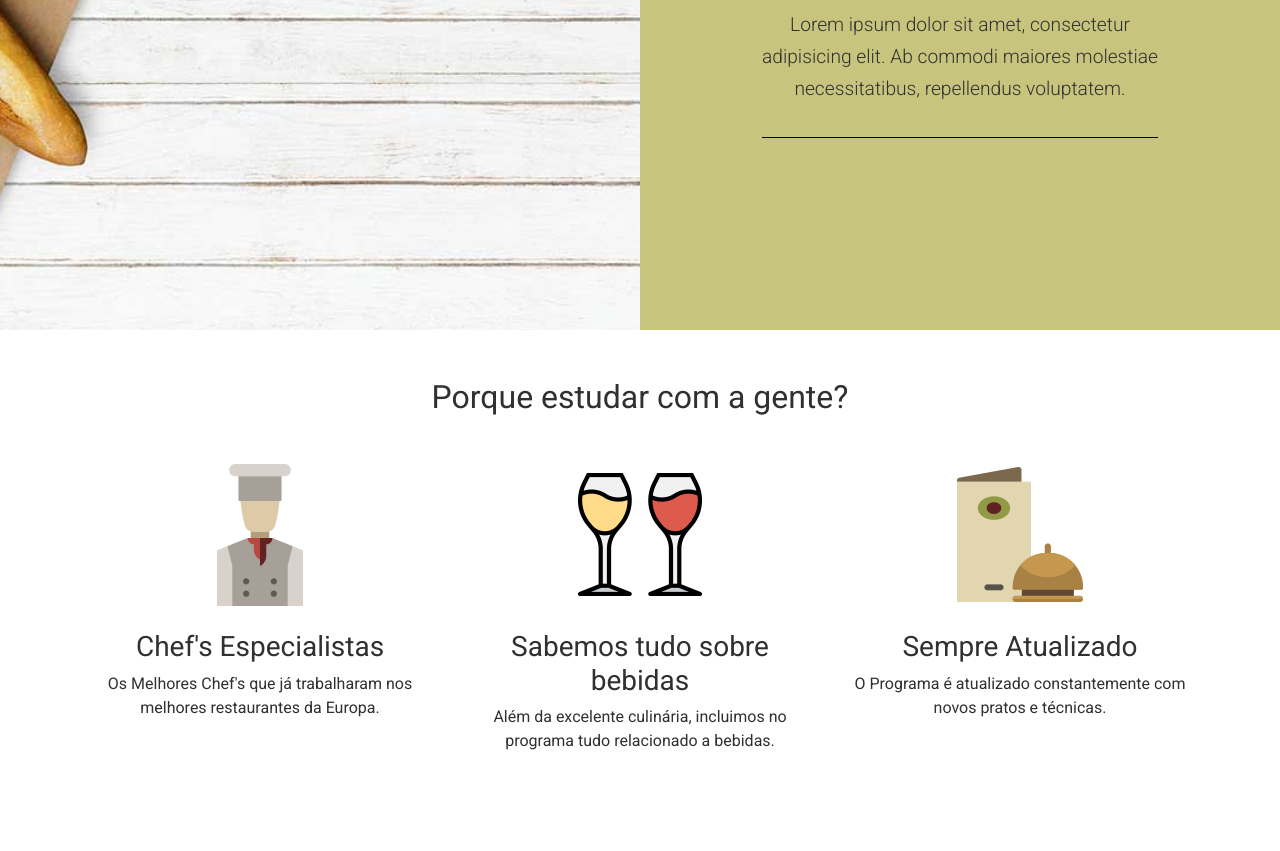
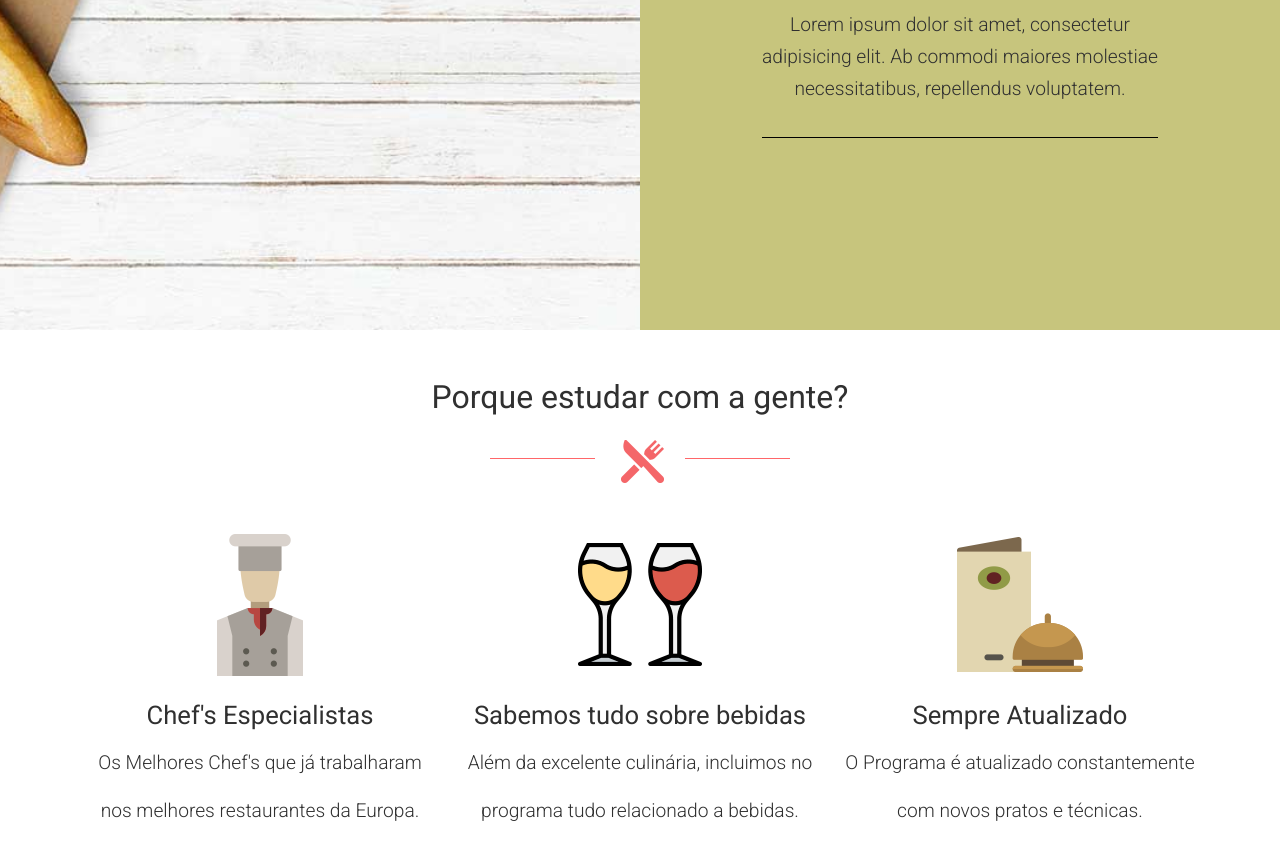
Before and after one commit to thiagobianeck/escoladeculinaria, a plain HTML site: page index.html in a window 1280 px wide. Shown: the part 1256-2107 px from the top of the page. Before the commit the page ends 2025 px from the top, so only its background shows below. Drawn offline with nearby package versions, Linux system fonts and the light colour scheme.

Commit message:
Aplicando estilos à seção Sobre Nós

```diff
--- a/css/styles.css
+++ b/css/styles.css
@@ -6,6 +6,12 @@
 body {
     font-family: 'Roboto', sans-serif;
     color:#303030;
+}
+
+p {
+    font-weight: 300;
+    line-height: 3rem;
+    font-size: 1.2rem;
 }
 
 .nav-link,
@@ -72,3 +78,21 @@ body {
     font-weight: 300;
     line-height: 2rem;
 }
+
+/** Nosotros **/
+
+.separador::after {
+    content: '';
+    display: block;
+    width: 300px;
+    height: 50px;
+    background-image: url(../img/separador.png);
+    background-repeat: no-repeat;
+    background-position: center center;
+    margin: 20px auto 0 auto;
+}
+
+.nosotros .informacion h3 {
+    font-weight: 500;
+    font-size: 1.6rem;
+}
```
